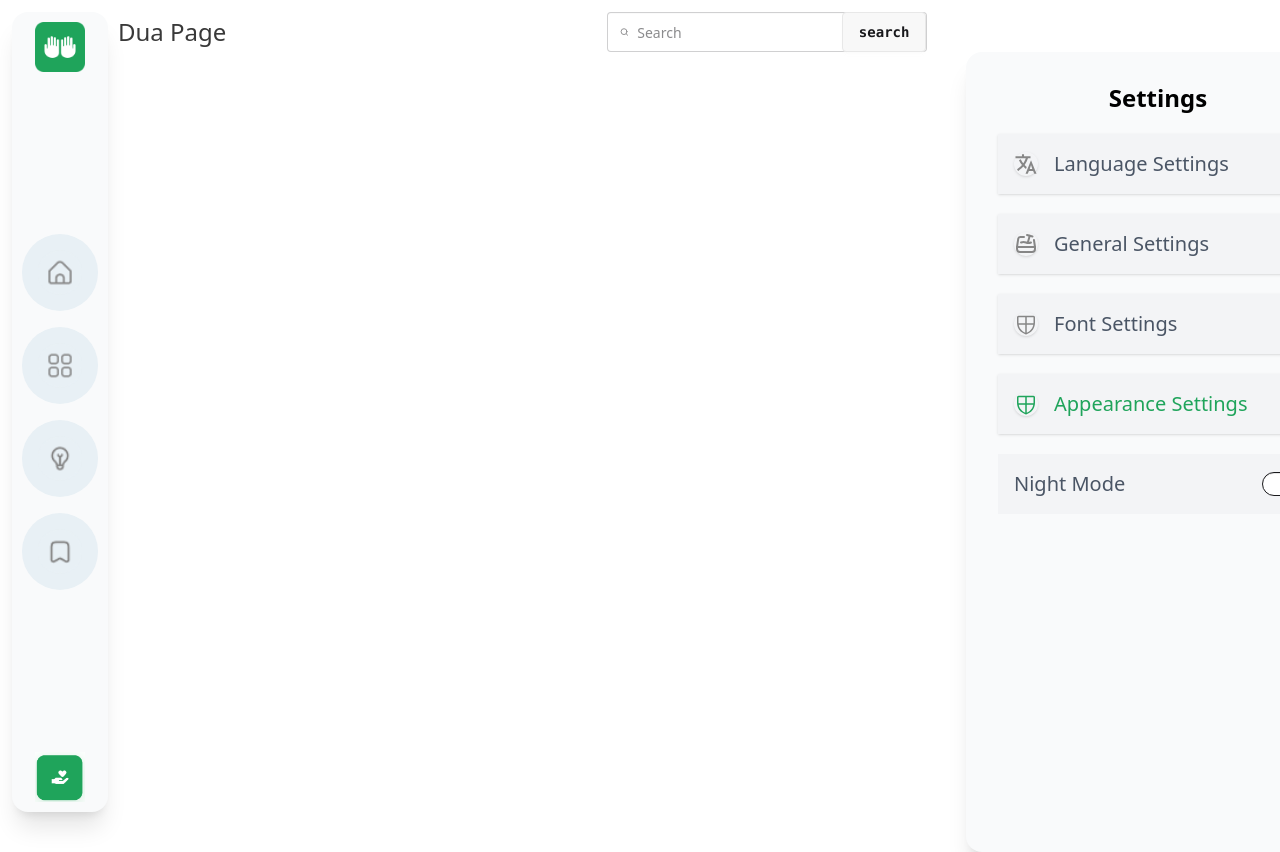
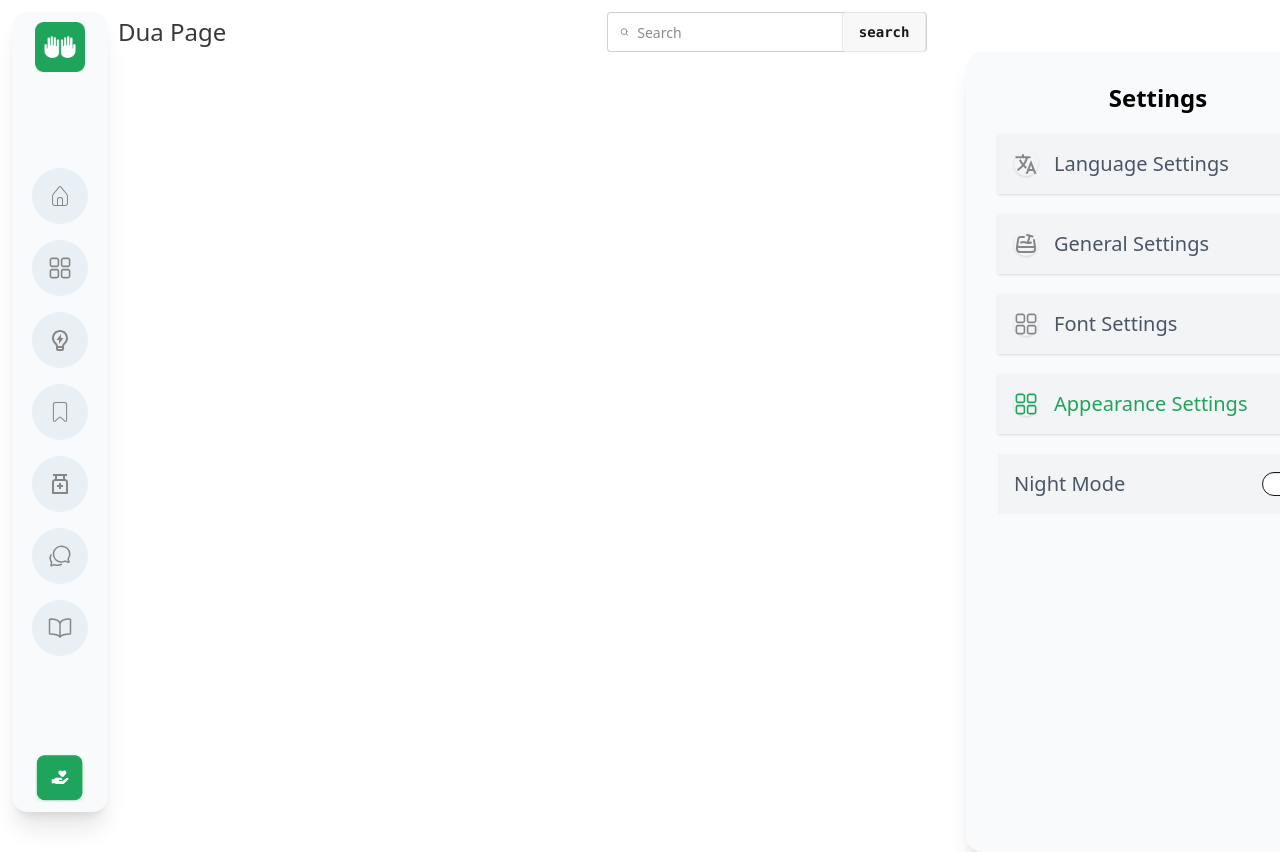
Before and after one commit to engrsakib/dwa-s-client-side, a Next.js app: page / in a window 1280 px wide. Shown: the top 852 px of the page. Built offline with nearby package versions, Linux system fonts and the light colour scheme.

Commit message:
main component initialize

```diff
--- a/components/LeftSide.tsx
+++ b/components/LeftSide.tsx
@@ -1,64 +1,44 @@
-import Image from 'next/image'
-import React from 'react'
+import Image from "next/image";
+import React from "react";
+import { CiBookmark, CiHome } from "react-icons/ci";
+import { IoBookOutline, IoChatbubblesOutline } from "react-icons/io5";
+import { RiLightbulbFlashLine, RiMedicineBottleLine } from "react-icons/ri";
+import { RxDashboard } from "react-icons/rx";
 export default function LeftSide() {
   return (
-    <div className='flex bg-gray-50 rounded-2xl shadow-xl w-24 p-2.5 flex-col items-center justify-between h-screen'>
+    <div className="flex bg-gray-50 rounded-2xl shadow-xl w-24 p-2.5 flex-col items-center justify-between h-screen">
       {/* image */}
       <div>
-      <Image
-      src="/munajat.png"
-      width={50}
-      height={50}
-      alt="leftside"
-      />
+        <Image src="/munajat.png" width={50} height={50} alt="leftside" />
       </div>
       {/* middle items */}
-      <div className='flex flex-col items-center justify-between gap-4'>
-      <div className='bg-[#E8F0F5] p-4 rounded-full'>
-      <Image
-      src="/Group 1.png"
-      width={50}
-      height={50}
-      alt="leftside"
-      />
-      </div>
-      <div className='bg-[#E8F0F5] p-4 rounded-full'>
-      <Image
-      src="/Group 2.png"
-      width={50}
-      height={50}
-      alt="leftside"
-      />
-      </div>
-      <div className='bg-[#E8F0F5] p-4 rounded-full'>
-      <Image
-      src="/Group 3.png"
-      width={50}
-      height={50}
-      alt="leftside"
-      />
-      </div>
-      <div className='bg-[#E8F0F5] p-4 rounded-full'>
-      <Image
-      src="/Group 4.png"
-      width={50}
-      height={50}
-      alt="leftside"
-      />
-      </div>
-
+      <div className="flex flex-col items-center justify-between gap-4">
+        <div className="bg-[#E8F0F5] p-4 rounded-full">
+          <CiHome className="text-2xl text-[#868686]" />
+        </div>
+        <div className="bg-[#E8F0F5] p-4 rounded-full">
+          <RxDashboard className="text-2xl text-[#868686]" />
+        </div>
+        <div className="bg-[#E8F0F5] p-4 rounded-full">
+          <RiLightbulbFlashLine className="text-2xl text-[#868686]" />
+        </div>
+        <div className="bg-[#E8F0F5] p-4 rounded-full">
+          <CiBookmark className="text-2xl text-[#868686]" />
+        </div>
+        <div className="bg-[#E8F0F5] p-4 rounded-full">
+          <RiMedicineBottleLine className="text-2xl text-[#868686]" />
+        </div>
+        <div className="bg-[#E8F0F5] p-4 rounded-full">
+          <IoChatbubblesOutline className="text-2xl text-[#868686]" />
+        </div>
+        <div className="bg-[#E8F0F5] p-4 rounded-full">
+          <IoBookOutline className="text-2xl text-[#868686]" />
+        </div>
       </div>
       {/* last items */}
       <div>
-      <Image
-      src="/icons.png"
-      width={50}
-      height={50}
-      alt="leftside"
-      />
+        <Image src="/icons.png" width={50} height={50} alt="leftside" />
       </div>
-
-
     </div>
-  )
+  );
 }
--- a/components/RightSide.tsx
+++ b/components/RightSide.tsx
@@ -4,6 +4,7 @@ import sakib from "@/public/Md Nazmus Sakib pasport size.jpg";
 import { IoLanguageSharp } from "react-icons/io5";
 import { TbSandbox } from "react-icons/tb";
 import { PiShieldCheckered } from "react-icons/pi";
+import { RxDashboard } from "react-icons/rx";
 
 
 export default function RightSide() {
@@ -65,14 +66,14 @@ export default function RightSide() {
 
         <div className="flex bg-gray-100 shadow p-4 w-80 items-center gap-4 mt-5">
           <div className="rounded-full shadow border-gray-50">
-          <PiShieldCheckered className="text-2xl text-[#868686]"  />
+          <RxDashboard className="text-2xl text-[#868686]"/>
           </div>
             <h2 className="text-xl text-gray-600">Font Settings</h2>
         </div>
 
         <div className="flex bg-gray-100 shadow p-4 w-80 items-center gap-4 mt-5">
           <div className="rounded-full shadow border-gray-50">
-          <PiShieldCheckered className="text-2xl text-[#1FA45B]"  />
+          <RxDashboard className="text-2xl text-[#1FA45B]" />
           </div>
             <h2 className="text-xl text-[#1FA45B]">Appearance Settings</h2>
         </div>
```
